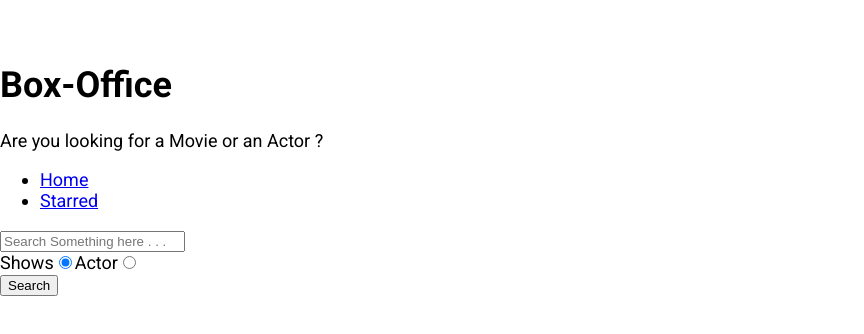
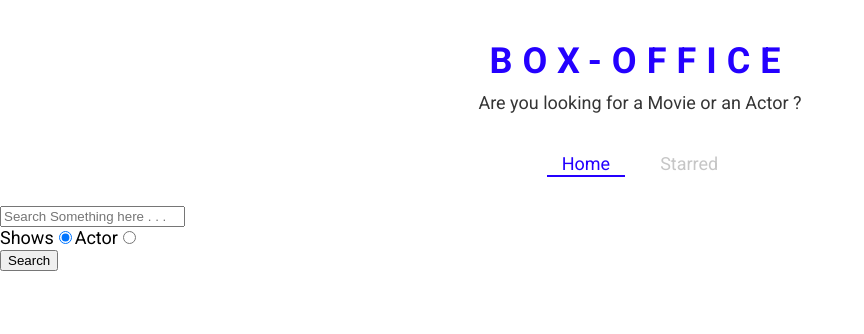
Before and after one commit to shashik024/Box-Office-ReactJs, a React (Create React App) app: page / in a window 1280 px wide. Shown: the top 334 px of the page, without its empty margins (0-864 px from the left). Built offline with nearby package versions, Linux system fonts and the light colour scheme.

Commit message:
Defined theme for styled components

```diff
--- a/src/App.js
+++ b/src/App.js
@@ -1,15 +1,25 @@
 import React from 'react';
 import { Switch, Route } from 'react-router-dom';
+import { ThemeProvider } from 'styled-components';
 import Home from './Routes/Home';
 import Show from './Routes/Show';
 import Starred from './Routes/Starred';
+
+// App.js -> theme for styled components
+const theme = {
+  mainColors: {
+    blue: '#2400ff',
+    gray: '#c6c6c6',
+    dark: '#353535',
+  },
+};
 
 function App() {
   // const routes = [{
 
   // }]
   return (
-    <div>
+    <ThemeProvider theme={theme}>
       <Switch>
         <Route path="/" exact>
           <Home />
@@ -26,7 +36,7 @@ function App() {
           </div>
         </Route>
       </Switch>
-    </div>
+    </ThemeProvider>
   );
 }
 
--- a/src/Components/Header.js
+++ b/src/Components/Header.js
@@ -1,19 +1,28 @@
 import React from 'react';
-import { Link } from 'react-router-dom';
+import { useLocation } from 'react-router-dom';
+import { NavList, LinkStyled } from './Header.styled';
 
 const Header = () => {
   const link = [
     { to: '/', text: 'Home' },
     { to: '/starred', text: 'Starred' },
   ];
+
+  const location = useLocation();
+
   return (
-    <ul>
+    <NavList>
       {link.map(item => (
         <li key={item.to}>
-          <Link to={item.to}>{item.text}</Link>
+          <LinkStyled
+            to={item.to}
+            className={location.pathname === item.to && 'active'}
+          >
+            {item.text}
+          </LinkStyled>
         </li>
       ))}
-    </ul>
+    </NavList>
   );
 };
 
--- /dev/null
+++ b/src/Components/Header.styled.js
@@ -0,0 +1,41 @@
+import styled from 'styled-components';
+import { Link } from 'react-router-dom';
+// Navs.styled.js
+export const NavList = styled.ul`
+  display: flex;
+  justify-content: center;
+  list-style: none;
+  margin: 0 0 30px;
+  padding: 0;
+`;
+
+export const LinkStyled = styled(Link)`
+  margin: 0 10px;
+  padding: 3px 15px;
+  position: relative;
+  text-decoration: none;
+  color: ${({ theme }) => theme.mainColors.gray};
+  &.active {
+    color: ${({ theme }) => theme.mainColors.blue};
+    &:after {
+      content: '';
+      position: absolute;
+      display: block;
+      height: 2px;
+      left: 0%;
+      bottom: 0;
+      background-color: ${({ theme }) => theme.mainColors.blue};
+      animation: slide-in 0.3s ease-in forwards;
+      @keyframes slide-in {
+        from {
+          left: 50%;
+          width: 0;
+        }
+        to {
+          left: 0%;
+          width: 100%;
+        }
+      }
+    }
+  }
+`;
--- a/src/Components/Title.js
+++ b/src/Components/Title.js
@@ -1,12 +1,13 @@
 import React from 'react';
+import { TitleWrapper } from './Title.styled';
 
 /*eslint-disable */
 const Title = () => {
   return (
-    <div>
+    <TitleWrapper>
       <h1>Box-Office</h1>
       <p>Are you looking for a Movie or an Actor ?</p>
-    </div>
+    </TitleWrapper>
   );
 };
 
--- /dev/null
+++ b/src/Components/Title.styled.js
@@ -0,0 +1,19 @@
+import styled from 'styled-components';
+
+// Title.styled.js
+export const TitleWrapper = styled.div`
+  text-align: center;
+  margin: 0 0 40px;
+
+  h1 {
+    color: ${({ theme }) => theme.mainColors.blue};
+    letter-spacing: 10px;
+    text-transform: uppercase;
+    margin: 0 0 10px;
+  }
+
+  p {
+    color: ${({ theme }) => theme.mainColors.dark};
+    margin: 0px;
+  }
+`;
```
